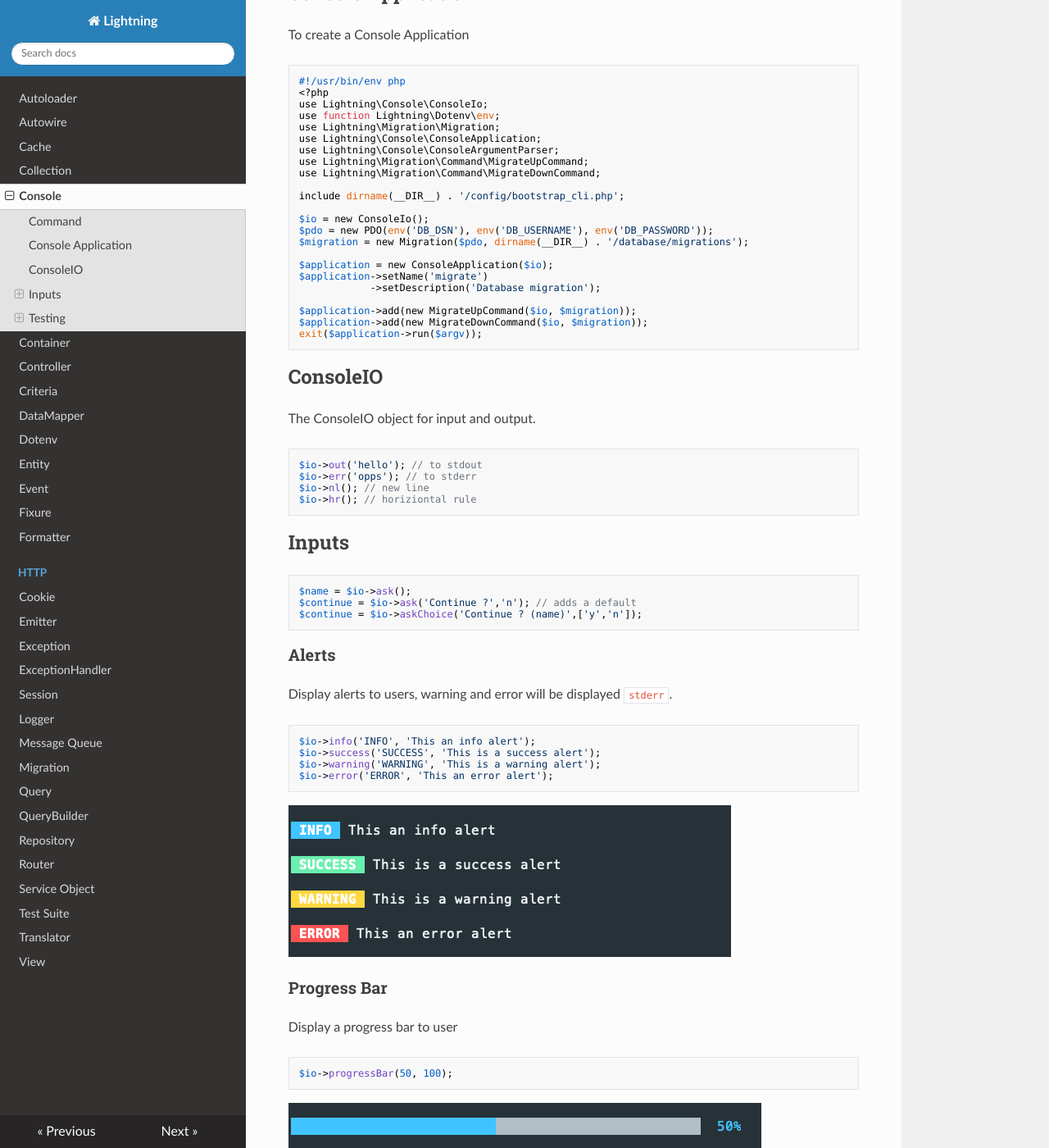
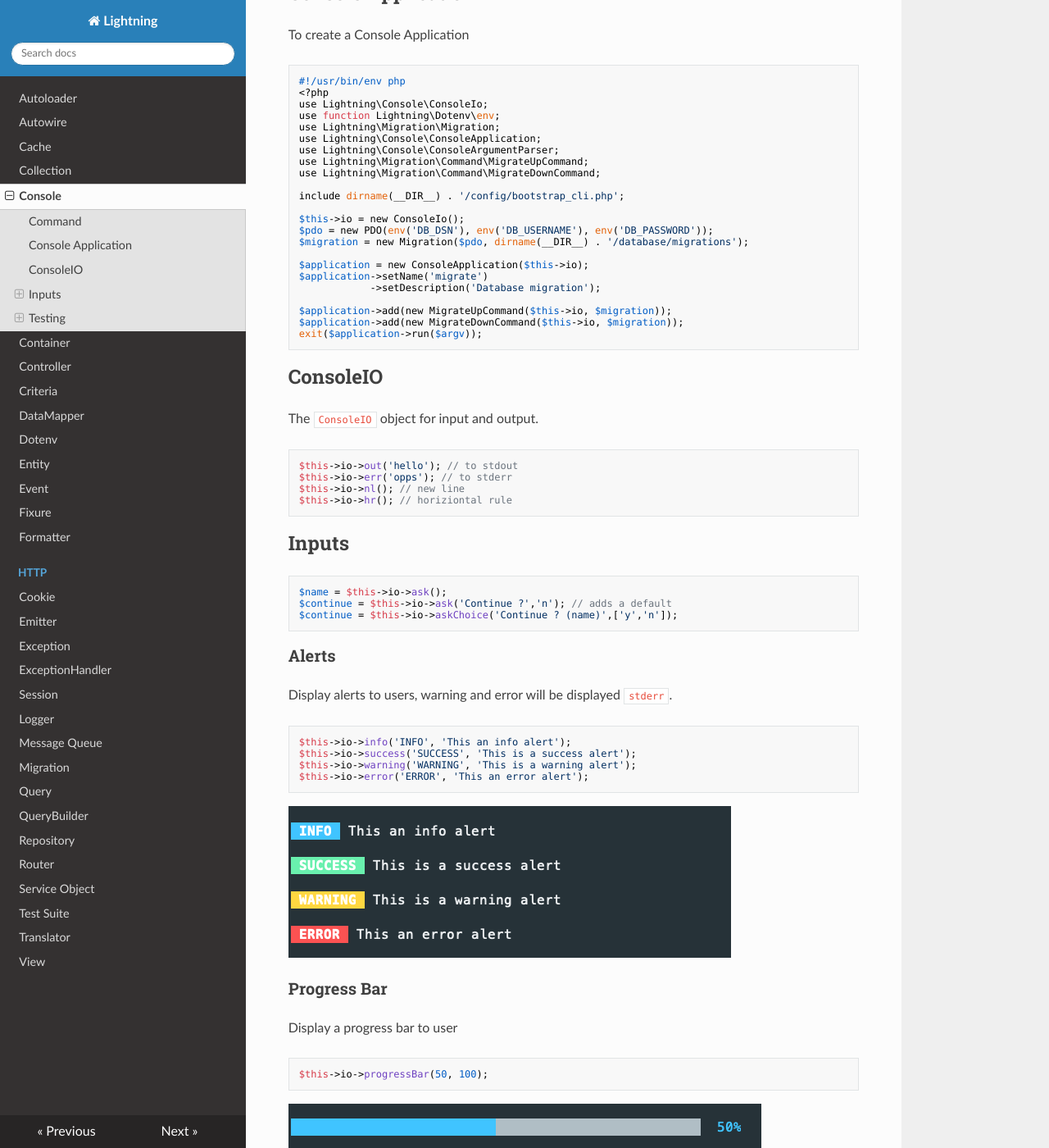
Before and after one commit to amandasharief/lightning, an MkDocs documentation site: the page built from docs/console.md, in a window 1280 px wide and 1400 px high, scrolled down 796 px. Shown: the whole window at 82% size. Built offline with MkDocs 1.6.1, drawn with Linux system fonts in a browser that asks for light colours; nearby versions of some CDN libraries; some of the changed text lies outside the part shown.

Commit message:
fixed doc

````diff
--- a/docs/console.md
+++ b/docs/console.md
@@ -56,37 +56,37 @@ use Lightning\Migration\Command\MigrateDownCommand;
 
 include dirname(__DIR__) . '/config/bootstrap_cli.php';
 
-$io = new ConsoleIo();
+$this->io = new ConsoleIo();
 $pdo = new PDO(env('DB_DSN'), env('DB_USERNAME'), env('DB_PASSWORD'));
 $migration = new Migration($pdo, dirname(__DIR__) . '/database/migrations');
 
-$application = new ConsoleApplication($io);
+$application = new ConsoleApplication($this->io);
 $application->setName('migrate')
             ->setDescription('Database migration');
 
-$application->add(new MigrateUpCommand($io, $migration));
-$application->add(new MigrateDownCommand($io, $migration));
+$application->add(new MigrateUpCommand($this->io, $migration));
+$application->add(new MigrateDownCommand($this->io, $migration));
 exit($application->run($argv));
 ```
 
 ## ConsoleIO
 
-The ConsoleIO object for input and output.
+The `ConsoleIO` object for input and output.
 
 
 ```php
-$io->out('hello'); // to stdout
-$io->err('opps'); // to stderr
-$io->nl(); // new line
-$io->hr(); // horiziontal rule
+$this->io->out('hello'); // to stdout
+$this->io->err('opps'); // to stderr
+$this->io->nl(); // new line
+$this->io->hr(); // horiziontal rule
 ```
 
 ## Inputs
 
 ```php
-$name = $io->ask();
-$continue = $io->ask('Continue ?','n'); // adds a default
-$continue = $io->askChoice('Continue ? (name)',['y','n']);
+$name = $this->io->ask();
+$continue = $this->io->ask('Continue ?','n'); // adds a default
+$continue = $this->io->askChoice('Continue ? (name)',['y','n']);
 ```
 
 ### Alerts
@@ -94,10 +94,10 @@ $continue = $io->askChoice('Continue ? (name)',['y','n']);
 Display alerts to users, warning and error will be displayed `stderr`.
 
 ```php
-$io->info('INFO', 'This an info alert');
-$io->success('SUCCESS', 'This is a success alert');
-$io->warning('WARNING', 'This is a warning alert');
-$io->error('ERROR', 'This an error alert');
+$this->io->info('INFO', 'This an info alert');
+$this->io->success('SUCCESS', 'This is a success alert');
+$this->io->warning('WARNING', 'This is a warning alert');
+$this->io->error('ERROR', 'This an error alert');
 ```
 ![Console Alerts](img/console_alerts.png)
 
@@ -107,7 +107,7 @@ $io->error('ERROR', 'This an error alert');
 Display a progress bar to user
 
 ```php
-$io->progressBar(50, 100);
+$this->io->progressBar(50, 100);
 ```
 
 ![Console Alerts](img/console_progress.png)
@@ -119,9 +119,9 @@ Often when running commands you are carrying out multiple tasks, and its nice to
 is where the status method comes in handy, statuses are setup for `ok`, `warning` and `error`.
 
 ```php
-$io->status('ok', 'Delete file');
-$io->status('warning', 'Directory is writable');
-$io->status('error', 'Create directory');
+$this->io->status('ok', 'Delete file');
+$this->io->status('warning', 'Directory is writable');
+$this->io->status('error', 'Create directory');
 ```
 
 ![Console Status](img/console_status.png)
@@ -129,8 +129,8 @@ $io->status('error', 'Create directory');
 You can also add your own status
 
 ```php
-$io->setStatus('skipped','blue');
-$io->setStatus('ignored','yellow');
+$this->io->setStatus('skipped','blue');
+$this->io->setStatus('ignored','yellow');
 ```
 
 
````
Also changed, not shown: other parts of docs/console.md (+1 -1 lines).
